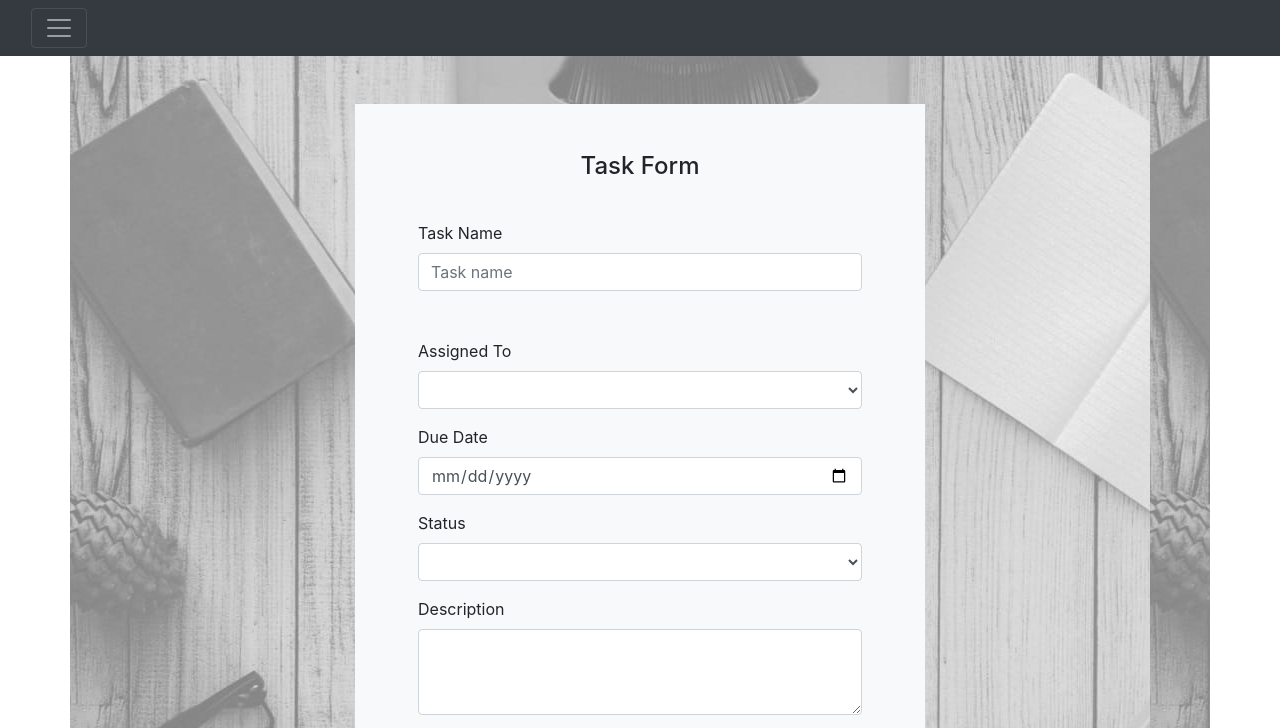
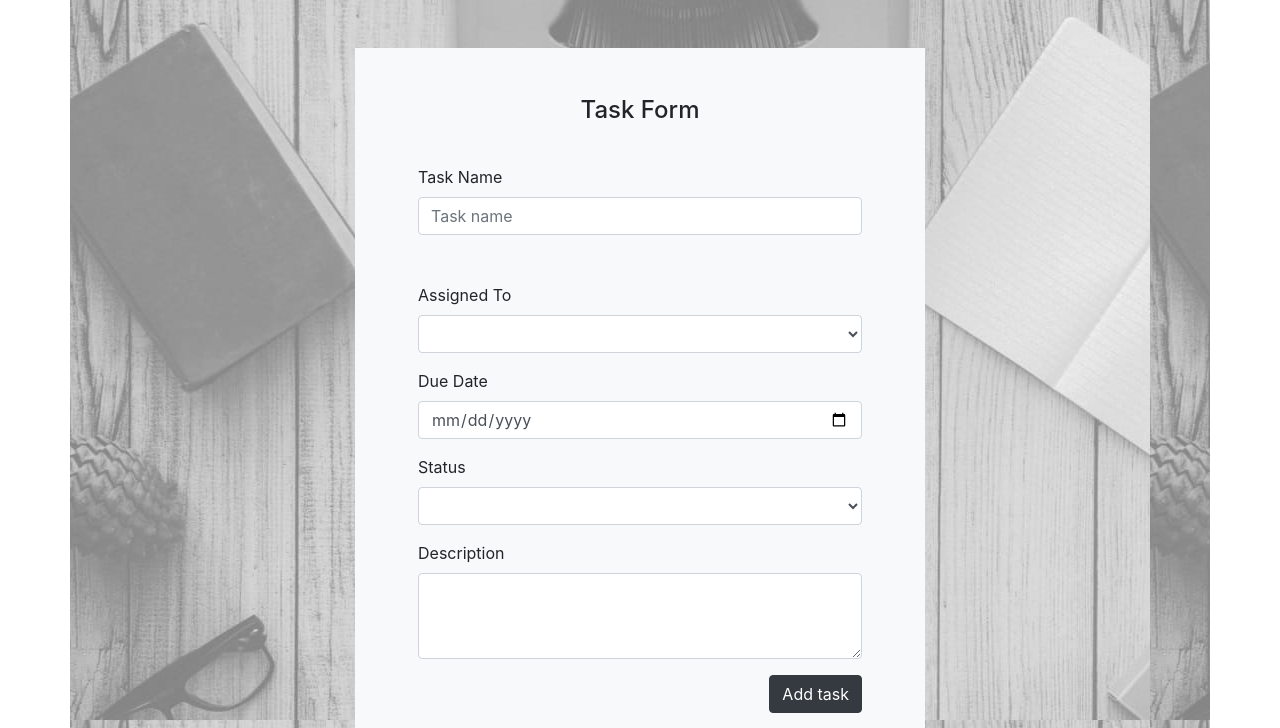
Before and after one commit to VasaviGannena/FinalProject, a plain HTML site: page index.html in a window 1280 px wide. Shown: the top 728 px of the page. Drawn offline with nearby package versions, Linux system fonts and the light colour scheme; some icons are missing; files whose address does not match are found by name.

Commit message:
modified

```diff
--- a/index.html
+++ b/index.html
@@ -38,23 +38,6 @@
 
 <body>
     <header>
-        <div class="collapse" id="navbarToggleExternalContent">
-            <div class="bg-dark p-4">
-                <h5 class="text-white h4">Welcome JWD</h5>
-                <span class="text-muted">TaskPlanner Project</span>
-            </div>
-        </div>
-        <!--Navbar-->
-        <nav class="navbar navbar-dark bg-dark">
-            <div class="container-fluid">
-                <button class="navbar-toggler" type="button" data-bs-toggle="collapse"
-                    data-bs-target="#navbarToggleExternalContent" aria-controls="navbarToggleExternalContent"
-                    aria-expanded="false" aria-label="Toggle navigation">
-                    <span class="navbar-toggler-icon"></span>
-                </button>
-            </div>
-        </nav>
-        <!--Navbar ends-->
 
 
     </header>
```
